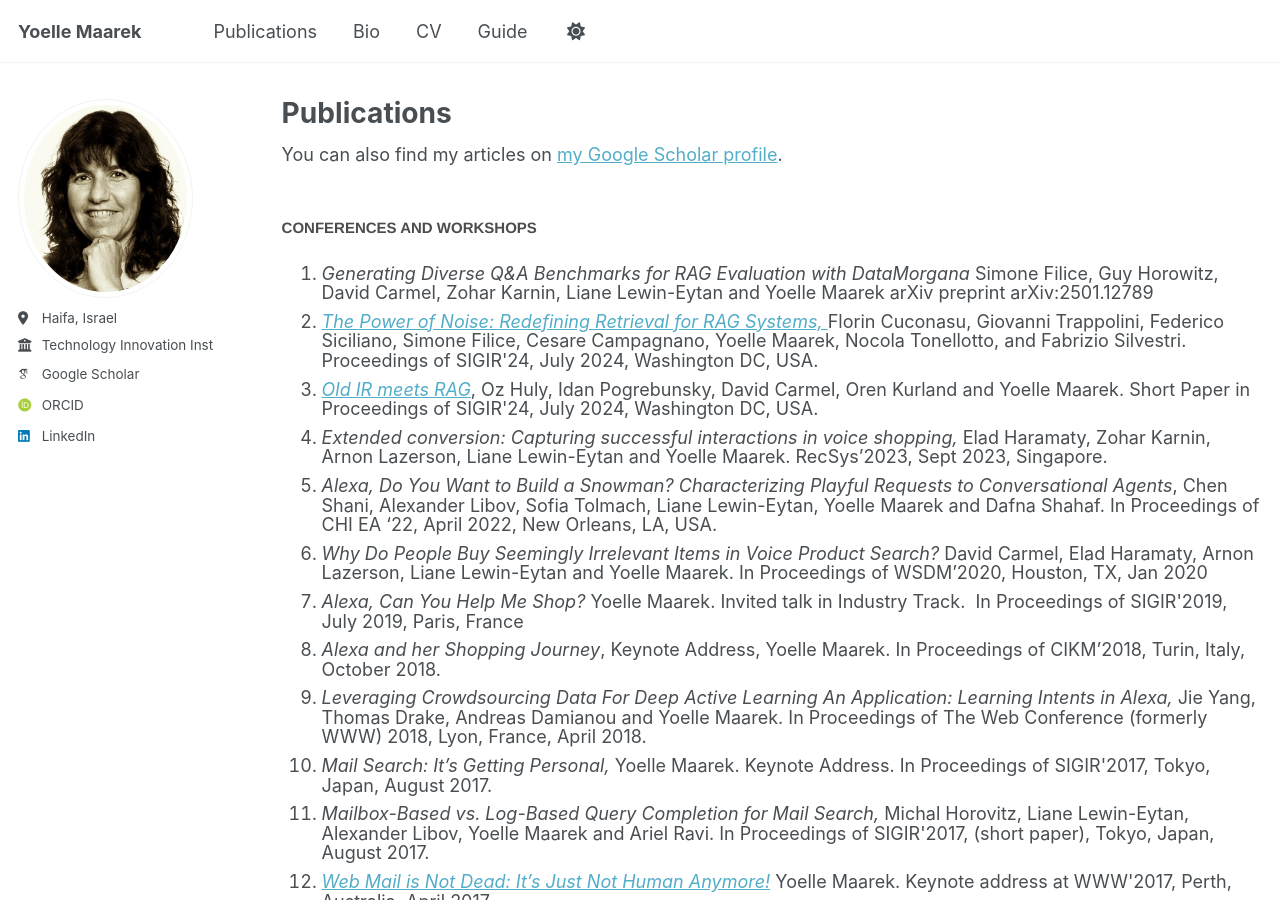
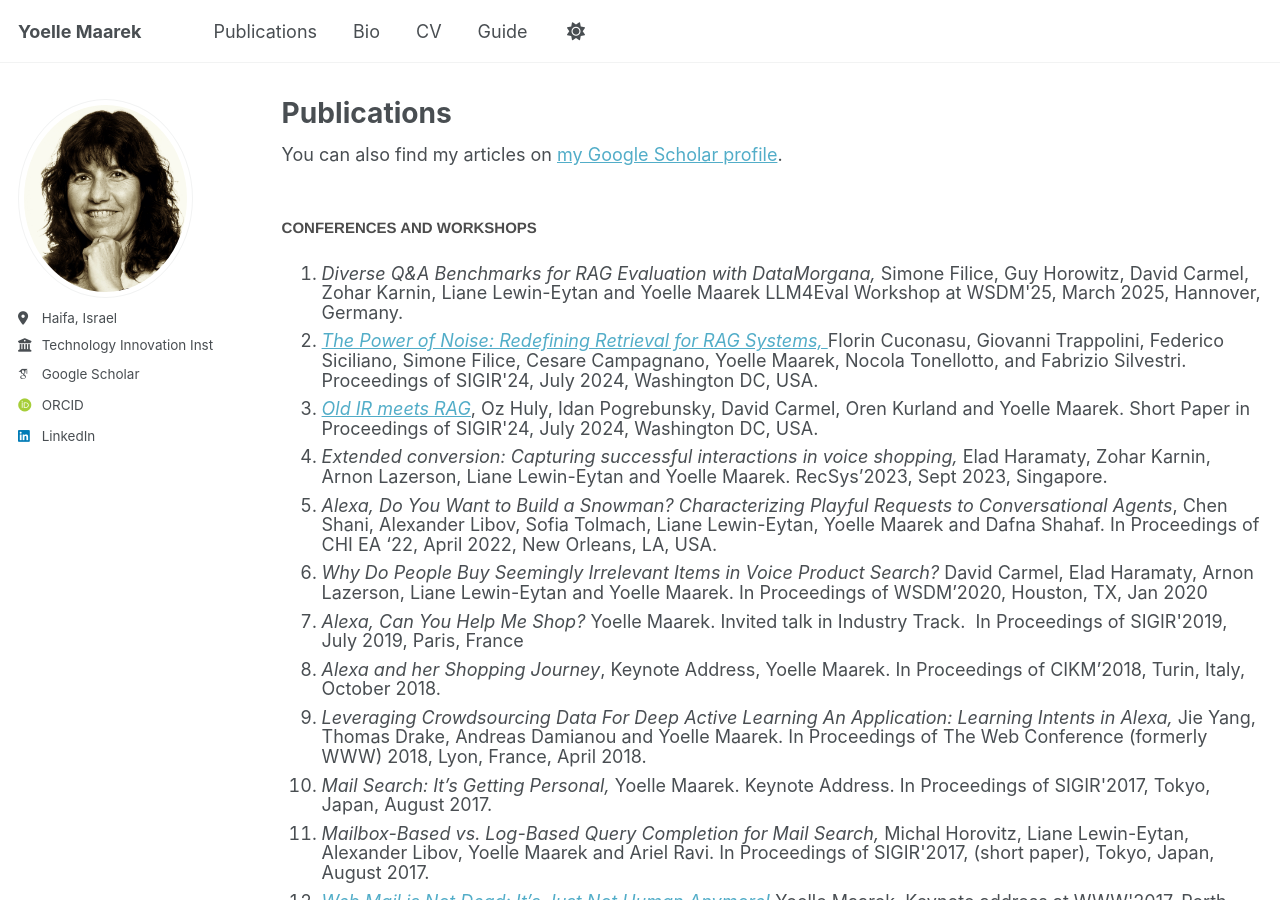
Before and after one commit to yoellemaarek/homepage, a Jekyll site: the page built from _pages/publications.html, in a window 1280 px wide and 900 px high. Built offline with Jekyll 4.4.1, drawn with Linux system fonts in a browser that asks for light colours; some web fonts are replaced.

Commit message:
added arxiv link for llm4eval

```diff
--- a/_pages/publications.html
+++ b/_pages/publications.html
@@ -11,8 +11,8 @@
 <BR>
 <p><strong style="margin: 0px; padding: 0px; border: 0px; outline: 0px; font-size: 15px; font-family: 'Helvetica Neue', Helvetica, Arial, sans-serif; vertical-align: baseline; color: #4c4c4c; line-height: 24px;">CONFERENCES AND WORKSHOPS</strong></p>
 <ol class="ol1" style="line-height: 19.6000003814697px;">
-<li class=""li3"><em>Generating Diverse Q&A Benchmarks for RAG Evaluation with DataMorgana</em> Simone Filice, Guy Horowitz, David Carmel, Zohar Karnin, Liane Lewin-Eytan and Yoelle Maarek
-arXiv preprint arXiv:2501.12789</li>
+<li class=""li3"><em><a href=https://arxiv.org/abs/2501.12789" target="_blank"></a> Diverse Q&A Benchmarks for RAG Evaluation with DataMorgana,</em> Simone Filice, Guy Horowitz, David Carmel, Zohar Karnin, Liane Lewin-Eytan and Yoelle Maarek
+LLM4Eval Workshop at WSDM'25, March 2025, Hannover, Germany.</li>
 <li class="li3"><a href="https://dl.acm.org/doi/10.1145/3626772.3657834" target="_blank"><em>The Power of Noise: Redefining Retrieval for RAG Systems, </em></a>Florin Cuconasu, Giovanni Trappolini, Federico Siciliano, Simone Filice, Cesare Campagnano, Yoelle Maarek, Nocola Tonellotto, and Fabrizio Silvestri. Proceedings of SIGIR'24, July 2024, Washington DC, USA.</li>
 <li class="li3"><em><a href="https://dl.acm.org/doi/10.1145/3626772.3657935" target="_blank">Old IR meets RAG</a></em>,&nbsp;Oz Huly, Idan Pogrebunsky, David Carmel, Oren Kurland and Yoelle Maarek. Short Paper in Proceedings of SIGIR'24, July 2024, Washington DC, USA.</li>
 <li class="li3"><em>Extended conversion: Capturing successful interactions in voice shopping,</em> Elad Haramaty, Zohar Karnin, Arnon Lazerson, Liane Lewin-Eytan and Yoelle Maarek. RecSys&rsquo;2023, Sept 2023, Singapore.</li>
```
